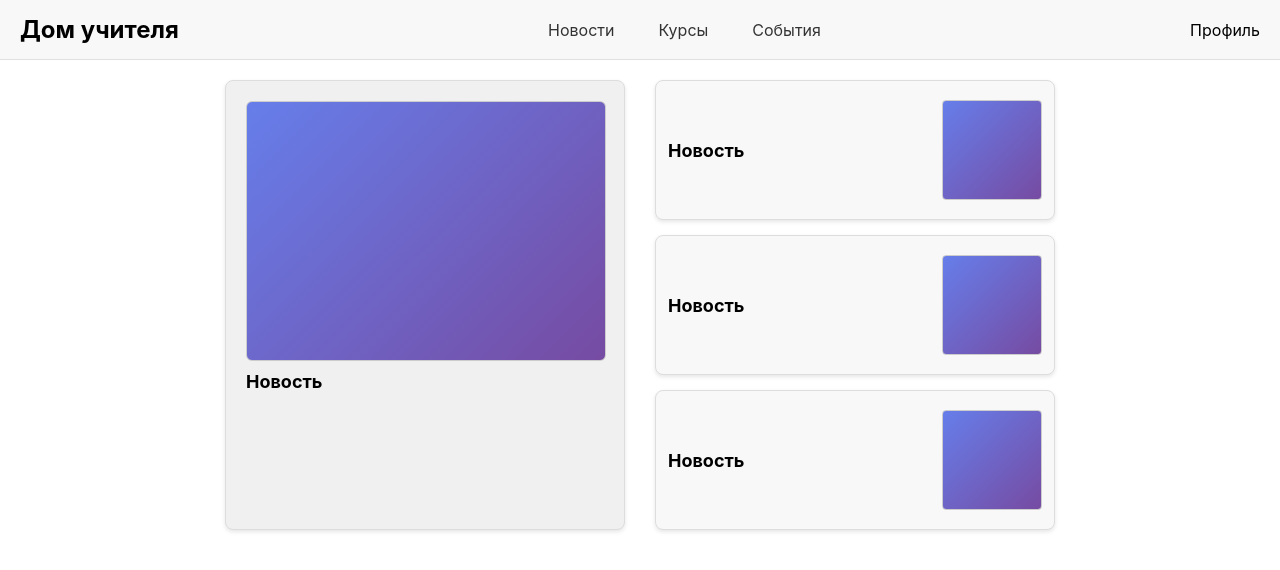
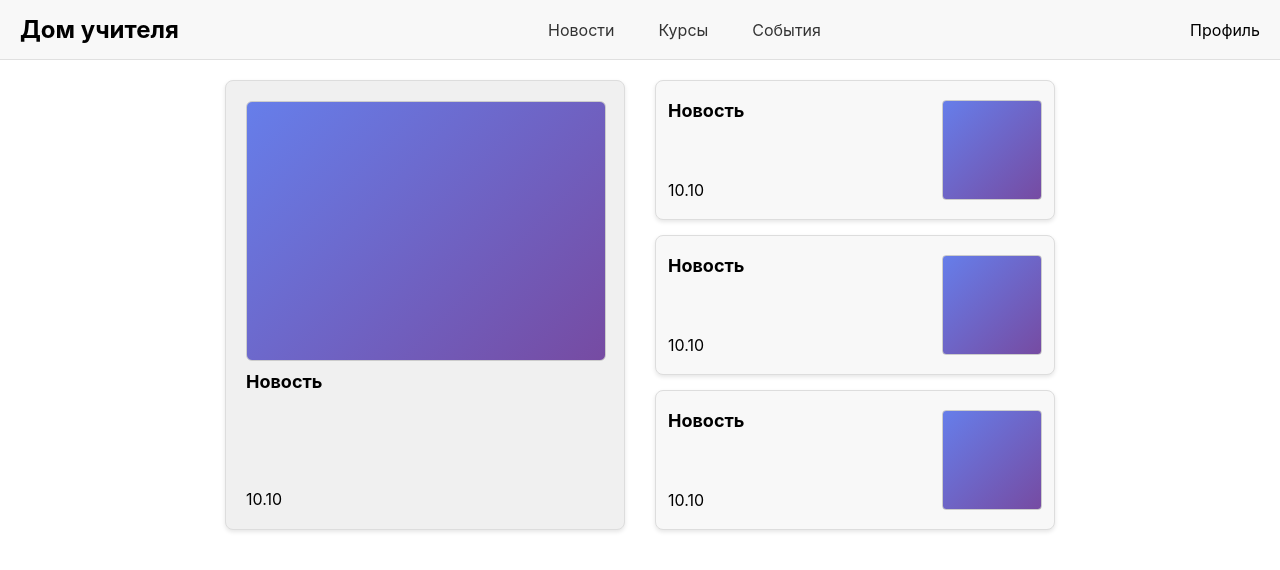
Before and after one commit to ollxko/teachers_front, a React (Vite) app: page /news in a window 1280 px wide. Shown: the top 570 px of the page. Built offline with nearby package versions, Linux system fonts and the light colour scheme.

Commit message:
добавила иконки в событиях, дату в новостях

```diff
--- a/src/components/EventCard/EventCard.css
+++ b/src/components/EventCard/EventCard.css
@@ -16,7 +16,6 @@
 }
 
 .text-section {
-
   height: 140px;
   display: flex;
   flex-direction: column;
@@ -24,7 +23,7 @@
   padding-right: 16px;
 }
 
-.image-section  {
+.image-section {
   background: linear-gradient(135deg, #667eea 0%, #764ba2 100%);
   width: 140px;
   height: 140px;
@@ -32,13 +31,23 @@
   border-radius: 4px;
 }
 
-.time-address-container{
+.time-address-container {
   display: flex;
   font-weight: bolder;
-  color:rgb(102, 102, 102);
-  gap: 150px
+  color: rgb(102, 102, 102);
+  gap: 150px;
 }
 
-.event-name{
+.time-container, .address-container {
+  gap: 5px;
+  display: flex;
+  align-items: center;
+}
+
+.clock-svg, .location-svg{
+  height: 20px;
+}
+
+.event-name {
   font-size: 20px;
 }
--- a/src/components/EventCard/EventCard.tsx
+++ b/src/components/EventCard/EventCard.tsx
@@ -1,5 +1,7 @@
 import type { JSX } from 'react';
 import './EventCard.css';
+import ClockIcon from '../icons/clock.svg';
+import LocationIcon from '../icons/location.svg';
 type EventCardPropsType = {
   id: number;
   title: string;
@@ -21,8 +23,14 @@ export default function EventCard({
         <div className='text-section'>
           <div className='event-name'>{title}</div>
           <div className='time-address-container'>
-            <div>{time}</div>
-            <div>{address}</div>
+            <div className='time-container'>
+              <img className='clock-svg' src={ClockIcon} alt={'Clock'} />
+              <div>{time}</div>
+            </div>
+            <div className='address-container'>
+              <img className='location-svg' src={LocationIcon} alt={'Location'} />
+              <div>{address}</div>
+            </div>
           </div>
         </div>
         <div className='image-section'>
--- a/src/components/NewsCards/BigNewsCard/BigNewsCard.css
+++ b/src/components/NewsCards/BigNewsCard/BigNewsCard.css
@@ -0,0 +1,33 @@
+.big-card {
+    width: 400px;
+    height: 450px;
+    background-color: #f0f0f0;
+    border-radius: 8px;
+    display: flex;
+    flex-direction: column;
+    justify-content: space-between;
+    border: 1px solid #ddd;
+    box-shadow: 0 2px 4px rgba(0, 0, 0, 0.1);
+    padding: 20px;
+}
+
+.titleImg{
+    display: flex;
+    flex-direction: column;
+    gap: 10px;
+}
+
+.inner-rectangle {
+    width: 360px;
+    height: 260px;
+    background: linear-gradient(135deg, #667eea 0%, #764ba2 100%);
+    border-radius: 6px;
+    display: flex;
+    border: 1px solid #ccc;
+    font-weight: normal;
+    font-size: 16px;
+    color: #666;
+}
+
+.date {
+}
--- a/src/components/NewsCards/BigNewsCard/BigNewsCard.tsx
+++ b/src/components/NewsCards/BigNewsCard/BigNewsCard.tsx
@@ -1,4 +1,5 @@
 import type { JSX } from 'react';
+import './BigNewsCard.css';
 type BigNewsCardProps = {
   title: string;
   date: string;
@@ -6,8 +7,11 @@ type BigNewsCardProps = {
 export default function BigNewsCard({ title, date }: BigNewsCardProps): JSX.Element {
   return (
     <div className='big-card'>
-      <div className='inner-rectangle'></div>
-      <div className='title-news'>{title}</div>
+      <div className='titleImg'>
+        <div className='inner-rectangle'></div>
+        <div className='title-news'>{title}</div>
+      </div>
+      <div className='date'>{date}</div>
     </div>
   );
 }
--- a/src/components/NewsCards/SmallNewsCard/SmallNewsCard.css
+++ b/src/components/NewsCards/SmallNewsCard/SmallNewsCard.css
@@ -0,0 +1,34 @@
+.small-card {
+  width: 400px;
+  height: 140px;
+  background-color: #f8f8f8;
+  border-radius: 8px;
+  display: flex;
+  align-items: center;
+  justify-content: space-between;
+  border: 1px solid #ddd;
+  box-shadow: 0 2px 4px rgba(0, 0, 0, 0.1);
+  padding: 12px;
+
+}
+
+.titleDate {
+    height: 100px;
+    display: flex;
+    flex-direction: column;
+    justify-content: space-between;
+}
+
+.small-inner-rectangle {
+  background: linear-gradient(135deg, #667eea 0%, #764ba2 100%);
+  width: 100px;
+  height: 100px;
+  background-color: #e8e8e8;
+  border-radius: 4px;
+  display: flex;
+  align-items: center;
+  justify-content: center;
+  border: 1px solid #ccc;
+  font-weight: normal;
+  color: #666;
+}
--- a/src/components/NewsCards/SmallNewsCard/SmallNewsCard.tsx
+++ b/src/components/NewsCards/SmallNewsCard/SmallNewsCard.tsx
@@ -0,0 +1,17 @@
+import type { JSX } from 'react';
+import './SmallNewsCard.css';
+type SmallNewsCardProps = {
+  title: string;
+  date: string;
+};
+export default function SmallNewsCard({ title, date }: SmallNewsCardProps): JSX.Element {
+  return (
+    <div className='small-card'>
+      <div className='titleDate'>
+        <div className='title-news'>{title}</div>
+        <div className='date'>{date}</div>
+      </div>
+      <div className='small-inner-rectangle'></div>
+    </div>
+  );
+}
--- a/src/pages/news-page/news-page.css
+++ b/src/pages/news-page/news-page.css
@@ -10,68 +10,13 @@
   gap: 30px;
 }
 
-.big-card {
-  width: 400px;
-  height: 450px;
-  background-color: #f0f0f0;
-  border-radius: 8px;
-  display: flex;
-  flex-direction: column;
-  border: 1px solid #ddd;
-  box-shadow: 0 2px 4px rgba(0, 0, 0, 0.1);
-  font-weight: bold;
-  font-size: 18px;
-  padding: 20px;
-  gap: 10px;
-}
-
-
-.inner-rectangle {
-  width: 360px;
-  height: 260px;
-   background: linear-gradient(135deg, #667eea 0%, #764ba2 100%);
-  border-radius: 6px;
-  display: flex;
-  border: 1px solid #ccc;
-
-  font-weight: normal;
-  font-size: 16px;
-  color: #666;
-}
-
 .small-cards-container {
   display: flex;
   flex-direction: column;
   justify-content: space-between;
 }
 
-.small-card {
-  width: 400px;
-  height: 140px;
-  background-color: #f8f8f8;
-  border-radius: 8px;
-  display: flex;
-  align-items: center;
-  justify-content: space-between;
-  border: 1px solid #ddd;
-  box-shadow: 0 2px 4px rgba(0, 0, 0, 0.1);
-  font-weight: bold;
-  padding: 12px;
-  font-size: 18px;
+.title-news{
+    font-weight: bold;
+    font-size: 18px;
 }
-
-
-.small-inner-rectangle {
-  background: linear-gradient(135deg, #667eea 0%, #764ba2 100%);
-  width: 100px;
-  height: 100px;
-  background-color: #e8e8e8;
-  border-radius: 4px;
-  display: flex;
-  align-items: center;
-  justify-content: center;
-  border: 1px solid #ccc;
-  font-weight: normal;
-  font-size: 12px;
-  color: #666;
-}
--- a/src/pages/news-page/news-page.tsx
+++ b/src/pages/news-page/news-page.tsx
@@ -1,6 +1,7 @@
 import type { JSX } from 'react';
 import './news-page.css';
 import BigNewsCard from '../../components/NewsCards/BigNewsCard/BigNewsCard';
+import SmallNewsCard from '../../components/NewsCards/SmallNewsCard/SmallNewsCard';
 
 export default function News(): JSX.Element {
   return (
@@ -8,18 +9,9 @@ export default function News(): JSX.Element {
       <div className='first-line-container'>
         <BigNewsCard title={'Новость'} date={'10.10'} />
         <div className='small-cards-container'>
-          <div className='small-card'>
-            <div className='title-news'>Новость</div>
-            <div className='small-inner-rectangle'></div>
-          </div>
-          <div className='small-card'>
-            <div className='title-news'>Новость</div>
-            <div className='small-inner-rectangle'></div>
-          </div>
-          <div className='small-card'>
-            <div className='title-news'>Новость</div>
-            <div className='small-inner-rectangle'></div>
-          </div>
+          <SmallNewsCard title={'Новость'} date={'10.10'} />
+          <SmallNewsCard title={'Новость'} date={'10.10'} />
+          <SmallNewsCard title={'Новость'} date={'10.10'} />
         </div>
       </div>
     </div>
```
Also changed, not shown: src/components/icons/clock.svg (added), src/components/icons/location.svg (added).
